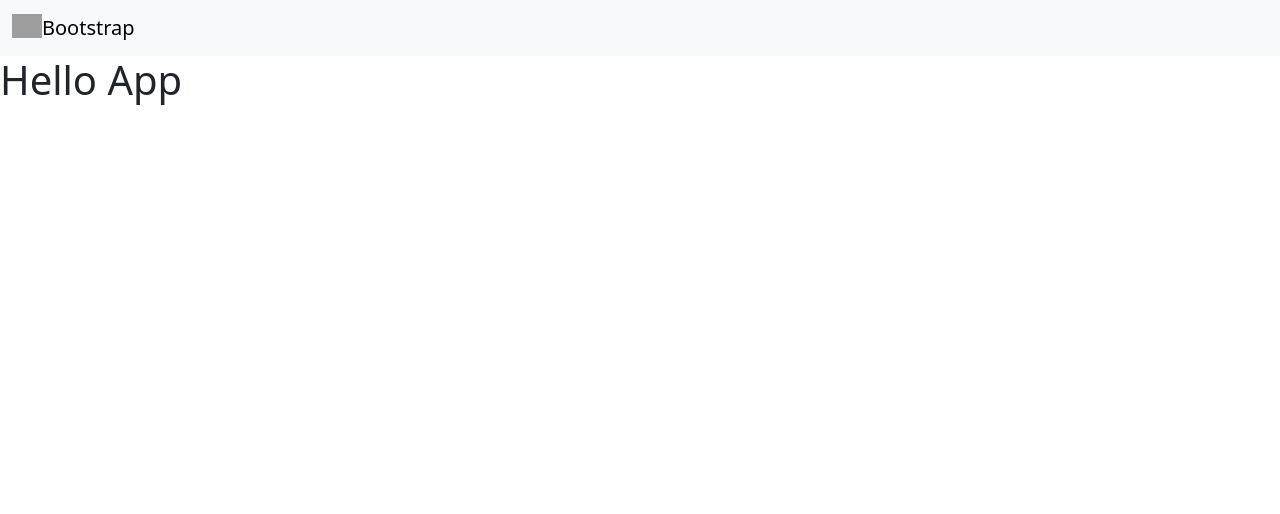
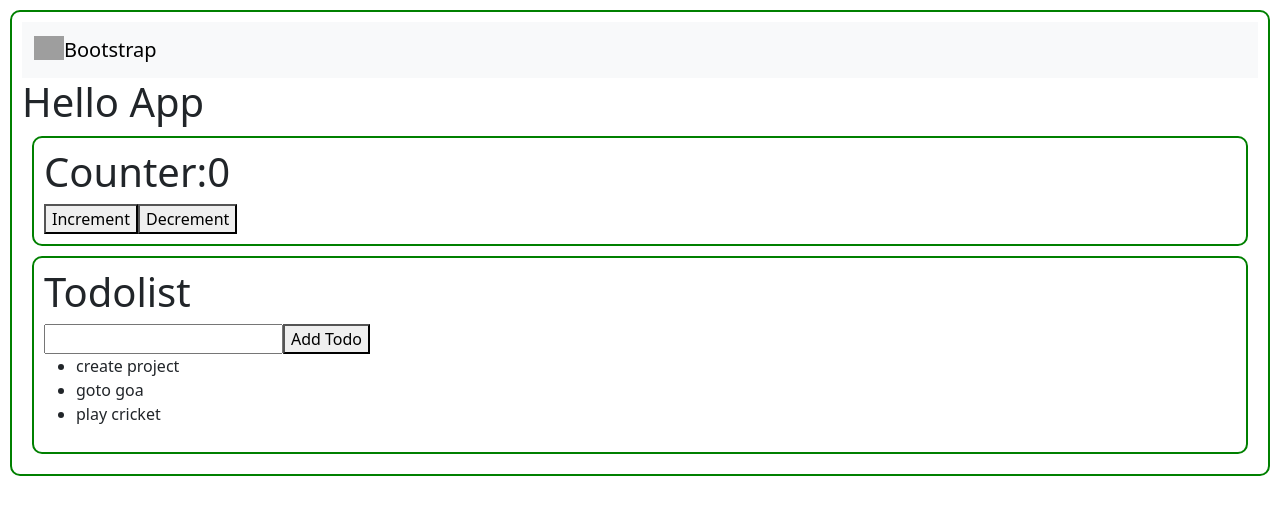
Before and after one commit to edupoly/twb2reactapp, a React (Vite) app: page / in a window 1280 px wide. Shown: the top 514 px of the page. Built offline with nearby package versions, Linux system fonts and the light colour scheme; grey boxes are pictures that could not be loaded.

Commit message:
removedCounter

```diff
--- a/package.json
+++ b/package.json
@@ -15,7 +15,9 @@
     "@mui/material": "^7.3.9",
     "bootstrap": "^5.3.8",
     "react": "^19.2.0",
-    "react-dom": "^19.2.0"
+    "react-dom": "^19.2.0",
+    "react-redux": "^9.2.0",
+    "redux": "^5.0.1"
   },
   "devDependencies": {
     "@eslint/js": "^9.39.1",
--- a/src/App.jsx
+++ b/src/App.jsx
@@ -1,10 +1,14 @@
 import Navbar from "./component/Navbar";
+import Counter from "./features/Counter";
+import Todolist from "./features/Todolist";
 
 function App() {
   return (
-    <div>
+    <div className="mybox">
       <Navbar></Navbar>
       <h1>Hello App</h1>
+      <Counter></Counter>
+      <Todolist></Todolist>
     </div>
   );
 }
--- /dev/null
+++ b/src/features/Counter.jsx
@@ -0,0 +1,40 @@
+import React from "react";
+import { connect } from "react-redux";
+import { decAction, incAction } from "../store/actions";
+
+function Counter(props) {
+  console.log(props);
+  return (
+    <div className="mybox">
+      <h1>Counter:{props.count}</h1>
+      <button
+        onClick={() => {
+          props.incFn();
+        }}
+      >
+        Increment
+      </button>
+      <button
+        onClick={() => {
+          props.decFn();
+        }}
+      >
+        Decrement
+      </button>
+    </div>
+  );
+}
+function mapStateToProps(state) {
+  return state.countR;
+}
+function mapDispatchToProps(dispatch) {
+  return {
+    incFn: () => {
+      dispatch(incAction());
+    },
+    decFn: () => {
+      dispatch(decAction());
+    },
+  };
+}
+export default connect(mapStateToProps, mapDispatchToProps)(Counter);
--- /dev/null
+++ b/src/features/Todolist.jsx
@@ -0,0 +1,42 @@
+import React, { useState } from "react";
+import { connect } from "react-redux";
+import { addTodoAction } from "../store/actions";
+
+function Todolist(props) {
+  const [ntd, setNtd] = useState("");
+  return (
+    <div className="mybox">
+      <h1>Todolist</h1>
+      <input
+        type="text"
+        onChange={(ev) => {
+          setNtd(ev.target.value);
+        }}
+      />
+      <button
+        onClick={() => {
+          props.addTodoFn(ntd);
+        }}
+      >
+        Add Todo
+      </button>
+      <ul>
+        {props.todos.map((todo) => {
+          return <li>{todo}</li>;
+        })}
+      </ul>
+    </div>
+  );
+}
+function mapStateToProps(state) {
+  return state.todolistR;
+}
+function mapDispatchToProps(dispatch) {
+  return {
+    addTodoFn: (ntd) => {
+      dispatch(addTodoAction(ntd));
+    },
+    deleteTodoFn: () => {},
+  };
+}
+export default connect(mapStateToProps, mapDispatchToProps)(Todolist);
--- a/src/main.jsx
+++ b/src/main.jsx
@@ -1,6 +1,10 @@
-import { StrictMode } from "react";
 import { createRoot } from "react-dom/client";
 import "./index.css";
 import App from "./App.jsx";
-
-createRoot(document.getElementById("root")).render(<App />);
+import { Provider } from "react-redux";
+import store from "./store/store.js";
+createRoot(document.getElementById("root")).render(
+  <Provider store={store}>
+    <App />
+  </Provider>,
+);
--- /dev/null
+++ b/src/store/actionTypes.js
@@ -0,0 +1,5 @@
+export const INC = "INC";
+export const DEC = "DEC";
+export const RESET = "RESET";
+export const ADDTODO = "ADDTODO";
+export const DELETETODO = "DELETETODO";
--- /dev/null
+++ b/src/store/actions.js
@@ -0,0 +1,12 @@
+import { ADDTODO, DEC, INC } from "./actionTypes";
+
+export function incAction() {
+  return { type: INC };
+}
+export function decAction() {
+  return { type: DEC };
+}
+
+export function addTodoAction(ntd) {
+  return { type: ADDTODO, payload: ntd };
+}
--- /dev/null
+++ b/src/store/counter.reducer.js
@@ -0,0 +1,21 @@
+import { DEC, INC, RESET } from "./actionTypes";
+
+//state
+const initialState = {
+  count: 0,
+};
+//logic
+function counterReducer(state = initialState, action) {
+  if (action.type === INC) {
+    return { count: state.count + 1 };
+  }
+  if (action.type === DEC) {
+    return { count: state.count - 1 };
+  }
+  if (action.type === RESET) {
+    return { count: 0 };
+  }
+  return state;
+}
+
+export default counterReducer;
--- /dev/null
+++ b/src/store/store.js
@@ -0,0 +1,7 @@
+import { combineReducers, createStore } from "redux";
+import counterReducer from "./counter.reducer";
+import todolistReducer from "./todolist.reducer";
+var store = createStore(
+  combineReducers({ countR: counterReducer, todolistR: todolistReducer }),
+);
+export default store;
--- /dev/null
+++ b/src/store/todolist.reducer.js
@@ -0,0 +1,20 @@
+//state
+const initialState = {
+  todos: ["create project", "goto goa", "play cricket"],
+};
+
+//logic
+function todolistReducer(state = initialState, action) {
+  if (action.type === "ADDTODO") {
+    return { todos: [...state.todos, action.payload] };
+  }
+  if (action.type === "DELETETODO") {
+    var temp = [...state.todos];
+    temp.splice(action.payload, 1);
+    return { todos: [...temp] };
+  }
+
+  return state;
+}
+
+export default todolistReducer;
```
Also changed, not shown: 1 other file (tests, documents, lock files or other folders).
